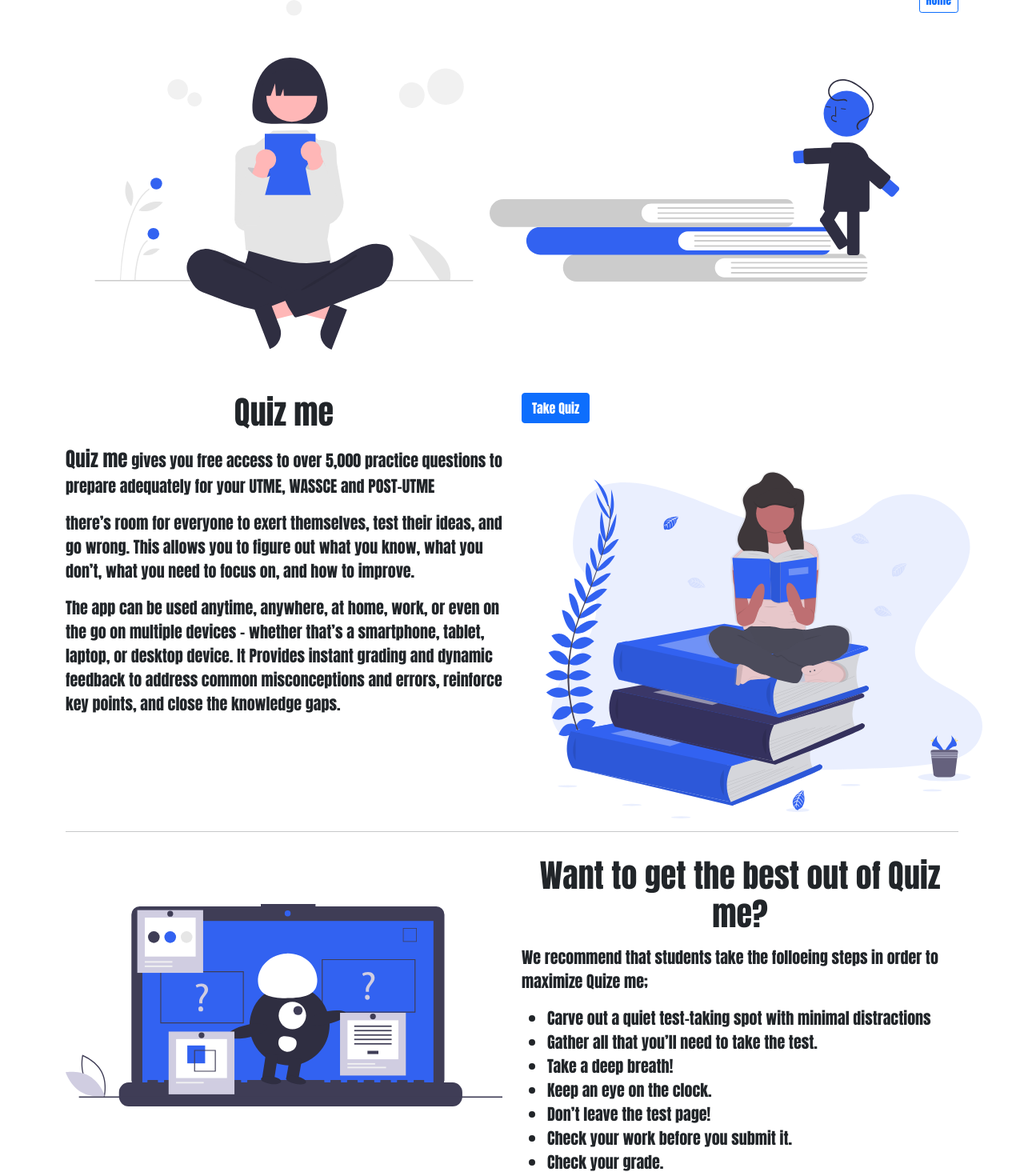
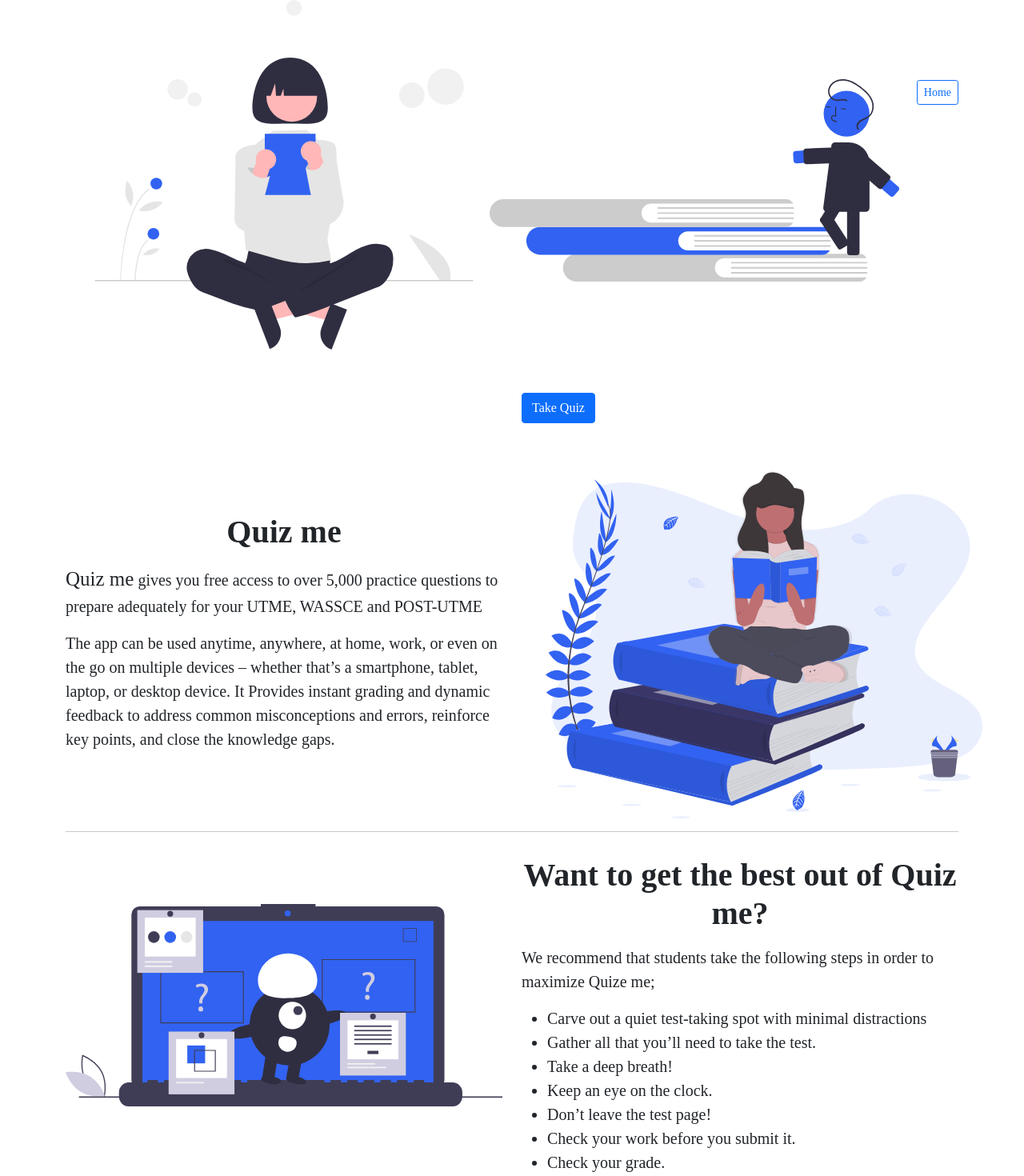
Before and after one commit to Anjola-ogunmefun/QUiz-me, a Vue app: page /home in a window 1280 px wide. Shown: the top 1470 px of the page at 80% size. Built offline with nearby package versions, Linux system fonts and the light colour scheme.

Commit message:
style: fix modal display

```diff
--- a/src/components/BaseComponents/BaseDialog.vue
+++ b/src/components/BaseComponents/BaseDialog.vue
@@ -52,7 +52,6 @@ dialog {
   }
 }
 
-
 .modal-enter-active {
     animation: slide-fade 0.5s ease-out;
 }
--- a/src/components/BaseComponents/UndrawHeader.vue
+++ b/src/components/BaseComponents/UndrawHeader.vue
@@ -34,4 +34,9 @@
 #undraw{
     margin-bottom: 40px;
 }
+@media only screen and (min-width: 768px) {
+.right {
+  margin-top: 100px;
+}
+}
 </style>
--- a/src/components/modals/NameModal.vue
+++ b/src/components/modals/NameModal.vue
@@ -49,8 +49,8 @@ export default {
       console.log(this.userName);
     },
     notNow() {
-      localStorage.setItem("userName", 'Friend');
-      this.userName = 'Friend'
+      localStorage.setItem("userName", 'User');
+      this.userName = 'User'
       this.$emit('close')
     },
   },
@@ -94,4 +94,11 @@ export default {
   -webkit-transform: scale(1.1);
   transform: scale(1.1);
 }
+
+@media only screen and (min-width: 768px) {
+ .modal-container{
+   width: 450px;
+ }
+
+}
 </style>
--- a/src/components/modals/WelcomeModal.vue
+++ b/src/components/modals/WelcomeModal.vue
@@ -27,13 +27,6 @@ export default {
   methods:{
     saveName() {
       localStorage.setItem("userName", this.userName);
-      this.$forceUpdate();
-      // if (this.userName === "") {
-      //   this.greet = false;
-      // } else {
-      //   this.greet = true;
-      // }
-      console.log(this.userName);
     },
   },
 
@@ -87,4 +80,11 @@ export default {
   animation: fadeOut;
   animation-duration: 1s;
 }
+
+@media only screen and (min-width: 768px) {
+ .modal-container{
+   width: 450px;
+ }
+
+}
 </style>
--- a/src/components/pages/HomePage.vue
+++ b/src/components/pages/HomePage.vue
@@ -4,7 +4,7 @@
     <section id="about">
       <div class="container">
         <div class="row">
-          <div class="col-md-6">
+          <div class="col-md-6 down">
             <h1 class="heading">Quiz me</h1>
 
             <p class="lead">
@@ -12,11 +12,11 @@
               questions to prepare adequately for your UTME, WASSCE and
               POST-UTME
             </p>
-            <p class="lead">
+            <!-- <p class="lead">
               there’s room for everyone to exert themselves, test their ideas,
               and go wrong. This allows you to figure out what you know, what
               you don’t, what you need to focus on, and how to improve.
-            </p>
+            </p> -->
             <p class="lead">
               The app can be used anytime, anywhere, at home, work, or even on
               the go on multiple devices – whether that’s a smartphone, tablet,
@@ -54,7 +54,7 @@
           <div class="col-md-6">
             <h1 class="heading">Want to get the best out of Quiz me?</h1>
             <p class="lead">
-              We recommend that students take the folloeing steps in order to
+              We recommend that students take the following steps in order to
               maximize Quize me;
             </p>
             <ul>
@@ -83,7 +83,9 @@
         <div class="row">
           <div class="col-12">
             <h3><strong>We are ready whenever You are!</strong></h3>
-            <base-button to="/quiz" class="btn-primary put">Take Quiz</base-button>
+            <base-button to="/quiz" class="btn-primary put"
+              >Take Quiz</base-button
+            >
           </div>
         </div>
       </div>
@@ -99,7 +101,7 @@
 }
 
 main {
-  font-family: Impact, Haettenschweiler, "Arial Narrow Bold", sans-serif;
+  font-family: "Times New Roman", Times, serif;
 }
 
 body {
@@ -150,5 +152,9 @@ body {
     margin-top: 60px;
   }
 }
-
+@media only screen and (min-width: 768px) {
+  .down {
+    margin-top: 150px;
+  }
+}
 </style>
--- a/src/components/pages/QuizPage.vue
+++ b/src/components/pages/QuizPage.vue
@@ -76,14 +76,13 @@
                 </select>
               </div>
 
-              <div class="form-check">
+              <div class="form-check" v-if="!showQuestion">
                 <input
                   class="form-check-input"
                   type="checkbox"
                   :value="timeChecked"
                   id="time"
                   @click="toggleChecked"
-                  :disabled="!!showQuestion"
                 />
                 <label class="form-check-label" for="time">
                   Would you like a timed Quiz?
@@ -238,20 +237,16 @@
 <script>
 import axios from "axios";
 import ScoreBoard from "../modals/ScoreBoard.vue";
-import BaseDialog from "../BaseComponents/BaseDialog.vue";
 import NameModal from "../modals/NameModal.vue";
 import WelcomeModal from "../modals/WelcomeModal.vue";
 import ConfirmModal from "../modals/ConfirmModal.vue";
-import BaseButton from "../BaseComponents/BaseButton.vue";
 
 export default {
   components: {
     ScoreBoard,
-    BaseDialog,
     NameModal,
     WelcomeModal,
     ConfirmModal,
-    BaseButton,
   },
   data() {
     return {
@@ -353,6 +348,7 @@ export default {
       this.showQuestion = true;
       this.isLoading = true;
       this.score = 0;
+      this.index = 0;
 
       try {
         const response = await axios.get(
@@ -362,7 +358,10 @@ export default {
         this.questions = response.data.data;
         console.log(this.questions[this.index]);
         this.options = this.questions[this.index].option;
+        if (this.timeChecked) {
+          this.time = 3000;
           this.start();
+        }
         let i;
         for (i = 0; i < this.questions.length; i++) {
           this.answers.push(this.questions[i].answer);
@@ -379,15 +378,16 @@ export default {
       }
     },
     nextQuestion() {
-      if (this.index >= 0 && this.index < this.questions.length) {
+      console.log("index", this.index);
+      if (this.index >= 0 && this.index !== 39) {
         this.index++;
         this.options = this.questions[this.index].option;
       } else {
-        this.index;
+        this.endQuiz();
       }
     },
     prevQuestion() {
-      if (this.index > 0 && this.index <= this.questions.length) {
+      if (this.index > 0 && this.index < this.questions.length) {
         this.index--;
         this.options = this.questions[this.index].option;
       }
@@ -397,6 +397,7 @@ export default {
       this.timeChecked = !this.timeChecked;
     },
     start() {
+      if (!this.timer) {
         this.timer = setInterval(() => {
           if (this.time > 0) {
             this.time--;
@@ -405,6 +406,7 @@ export default {
             this.stop();
           }
         }, 1000);
+      }
     },
     stop() {
       this.timer = null;
@@ -415,8 +417,6 @@ export default {
       this.end = true;
       this.confirmModal = false;
       this.calculateScore();
-      console.log(this.score);
-      console.log("end");
     },
     handleError() {
       this.error = null;
@@ -426,11 +426,6 @@ export default {
     userName(val) {
       this.userName = val;
     },
-  },
-  provide() {
-    return {
-      endQuiz: this.endQuiz,
-    };
   },
 };
 </script>
```
Lines whose indentation alone changed are shown as unchanged.
